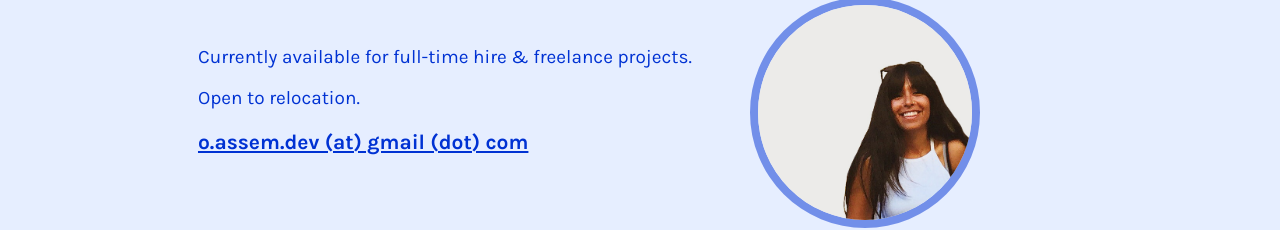
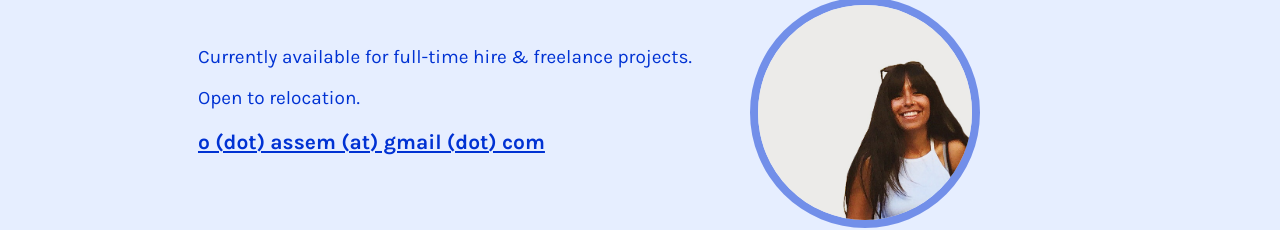
Before and after one commit to olaassem/ola-portfolio, a plain HTML site: page index.html in a window 1280 px wide. Shown: the part 3504-3734 px from the top of the page. Drawn offline with nearby package versions, Linux system fonts and the light colour scheme; a web font is replaced by a local one.

Commit message:
email edit

```diff
--- a/index.html
+++ b/index.html
@@ -185,7 +185,7 @@
 								<div class="contact">
 									<p class="hire">Currently available for full-time hire & freelance projects.</p>
 									<p class="hire">Open to relocation.</p>
-									<p class="email"><a class="email-link" href="mailto:o.assem.dev@gmail.com">o.assem.dev (at) gmail (dot) com</a></p>
+									<p class="email"><a class="email-link" href="mailto:o.assem@gmail.com">o (dot) assem (at) gmail (dot) com</a></p>
 								</div>
 							</div>
 							<div class="col-4">
```
Also changed, not shown: 1 other file.
